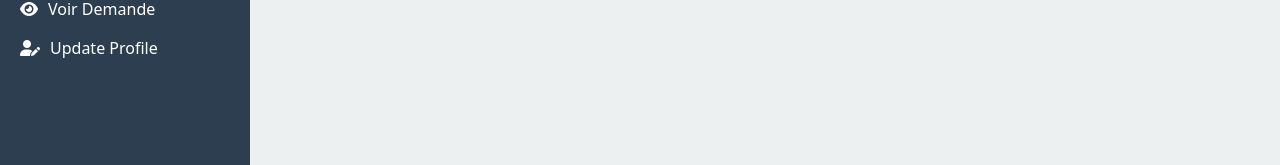
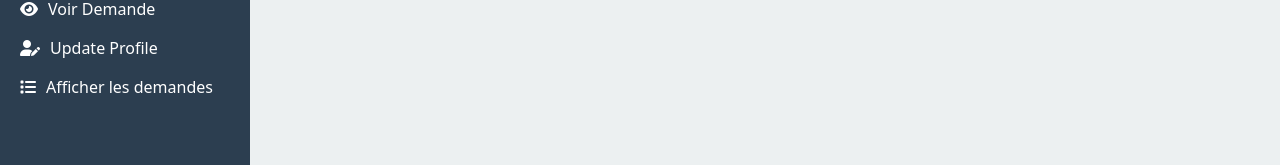
Before and after one commit to DbsNizar123/teletravail-front, an Angular app: page /manager in a window 1280 px wide. Shown: the part 159-324 px from the top of the page. Built offline with nearby package versions, Linux system fonts and the light colour scheme; no server answers.

Commit message:
suivre demande pour manager

```diff
--- a/src/app/app-routing.module.ts
+++ b/src/app/app-routing.module.ts
@@ -54,7 +54,9 @@ const routes: Routes = [
 
       { path: 'show-department', component: ShowDepartmentComponent },
 
-
+      {
+        path: 'show-requests',
+        component: ShowRequestsComponent},
 
 
 
--- a/src/app/dashboard/admin/admin.component.html
+++ b/src/app/dashboard/admin/admin.component.html
@@ -16,17 +16,18 @@
           <i class="fas fa-plus-circle"></i> voir departments
         </a>
       </li>
+      <li>
+        <a routerLink="show-requests">
+          <i class="fas fa-list"></i> Afficher les demandes
+        </a>
+      </li>
       <li><a routerLink="/dashboard/settings"><i class="fas fa-cog"></i> Settings</a></li>
       <li>
         <button class="logout-button position-absolute bottom-0 start-0" (click)="confirmLogout()">
             <i class="fas fa-sign-out-alt"></i> Logout
         </button>
     </li>
-    <li>
-      <a routerLink="show-requests">
-        <i class="fas fa-list"></i> Afficher les demandes
-      </a>
-    </li>
+
     </ul>
   </div>
   <div class="main-content">
--- a/src/app/dashboard/manager/manager.component.html
+++ b/src/app/dashboard/manager/manager.component.html
@@ -21,7 +21,11 @@
           <i class="fas fa-user-edit"></i> Update Profile
         </a>
       </li>
-
+      <li>
+        <a routerLink="show-requests">
+          <i class="fas fa-list"></i> Afficher les demandes
+        </a>
+      </li>
       <li>
         <button class="logout-button position-absolute bottom-0 start-0" (click)="confirmLogout()">
             <i class="fas fa-sign-out-alt"></i> Logout
```
